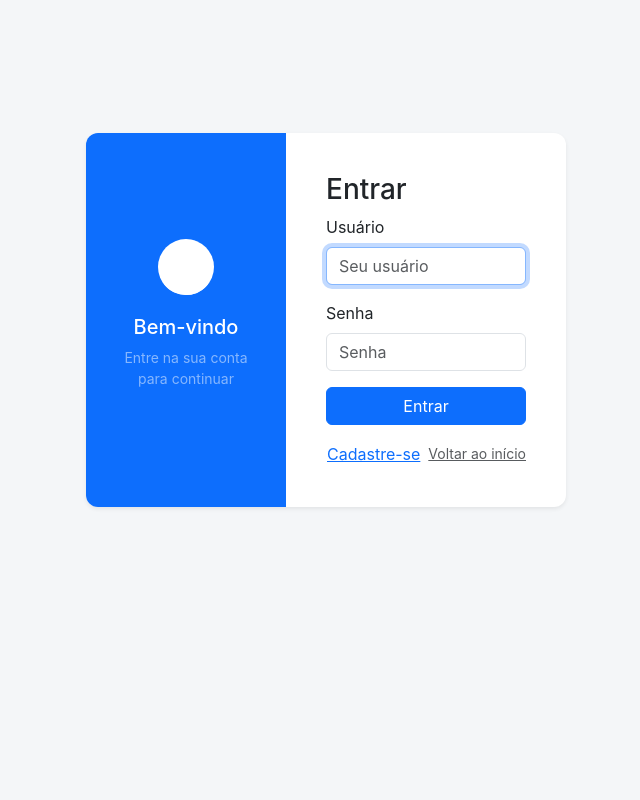
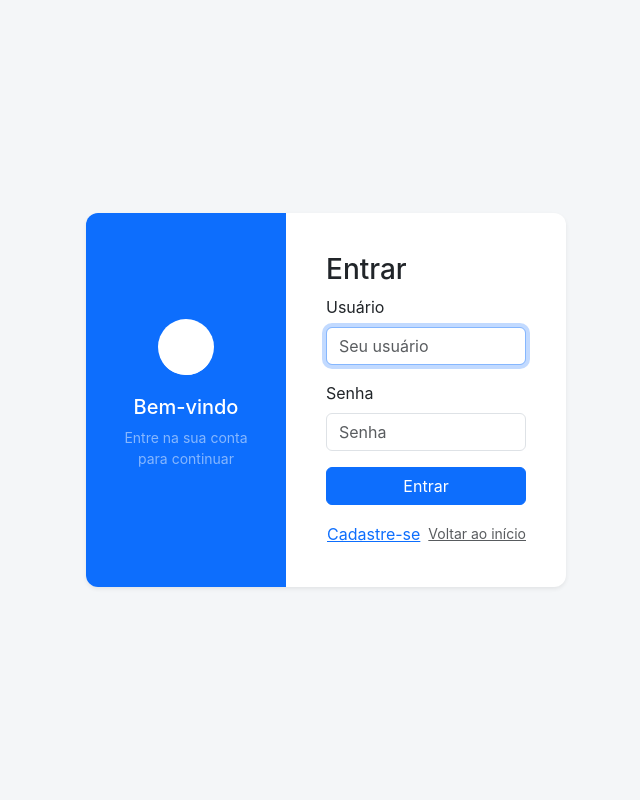
Before and after one commit to cesarapires/projeto-web, a Django app: page /login/ in a window 1280 px wide. Shown: the whole page, without its empty margins (314-954 px from the left). Run offline with Django 5.2, Linux system fonts and the light colour scheme.

Commit message:
Atualiza a estrutura do formulário de login e registro para garantir consistência no layout e remove texto redundante no link de login

```diff
--- a/site_principal/templates/site_principal/login.html
+++ b/site_principal/templates/site_principal/login.html
@@ -10,7 +10,7 @@
     <link href="{% static 'css/style.css' %}" rel="stylesheet">
   </head>
   <body>
-  <div class="container d-flex align-items-center justify-content-center" style="min-height:80vh;">
+    <div class="container d-flex align-items-center justify-content-center min-vh-100">
       <div class="card login-card shadow-sm w-100" style="max-width:480px; border-radius:12px; overflow:hidden;">
         <div class="row g-0">
           <div class="col-md-5 bg-primary text-white p-4 d-flex flex-column justify-content-center align-items-center">
--- a/site_principal/templates/site_principal/register.html
+++ b/site_principal/templates/site_principal/register.html
@@ -9,7 +9,7 @@
     <link href="{% static 'css/style.css' %}" rel="stylesheet">
   </head>
   <body>
-    <div class="container d-flex align-items-center justify-content-center" style="min-height:80vh;">
+    <div class="container d-flex align-items-center justify-content-center min-vh-100">
       <div class="card shadow-sm w-100" style="max-width:900px; border-radius:12px; overflow:hidden;">
         <div class="row g-0">
           <div class="col-md-5 bg-success text-white p-4 d-flex flex-column justify-content-center align-items-center">
@@ -66,7 +66,7 @@
               </form>
 
               <div class="mt-3 d-flex justify-content-between align-items-center">
-                <a href="{% url 'login' %}" class="btn btn-link p-0">Já tenho conta — Entrar</a>
+                <a href="{% url 'login' %}" class="btn btn-link p-0">Já tenho conta</a>
                 <a href="{% url 'index' %}" class="text-muted small">Voltar ao início</a>
               </div>
             </div>
```
